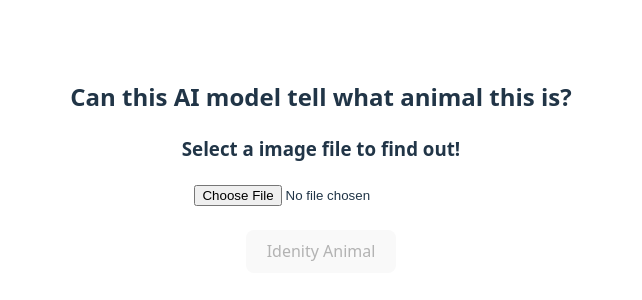
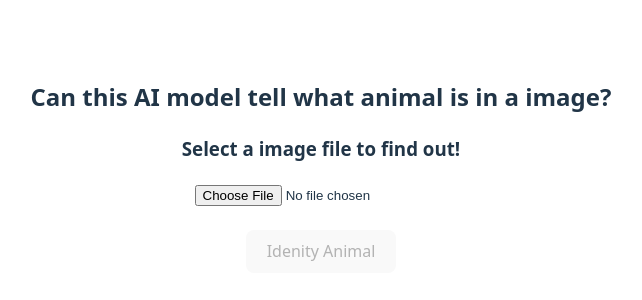
Before and after one commit to IllSmithDa/animal-client, a React (Vite) app: page / in a window 1280 px wide. Shown: the part 222-522 px from the top of the page, without its empty margins (319-961 px from the left). Built offline with nearby package versions, Linux system fonts and the light colour scheme.

Commit message:
added server

```diff
--- a/src/components/ImagePredictor.tsx
+++ b/src/components/ImagePredictor.tsx
@@ -46,7 +46,7 @@ export default function ImagePredictor() {
 
   return (
     <div style={{ padding: '1rem', margin: 'auto' }}>
-      <h2>Can this AI model tell what animal this is?</h2>
+      <h2>Can this AI model tell what animal is in a image?</h2>
       <h3>Select a image file to find out!</h3>
       <input type="file" accept="image/*" onChange={handleFileChange} />
       <br /> <br />
```
